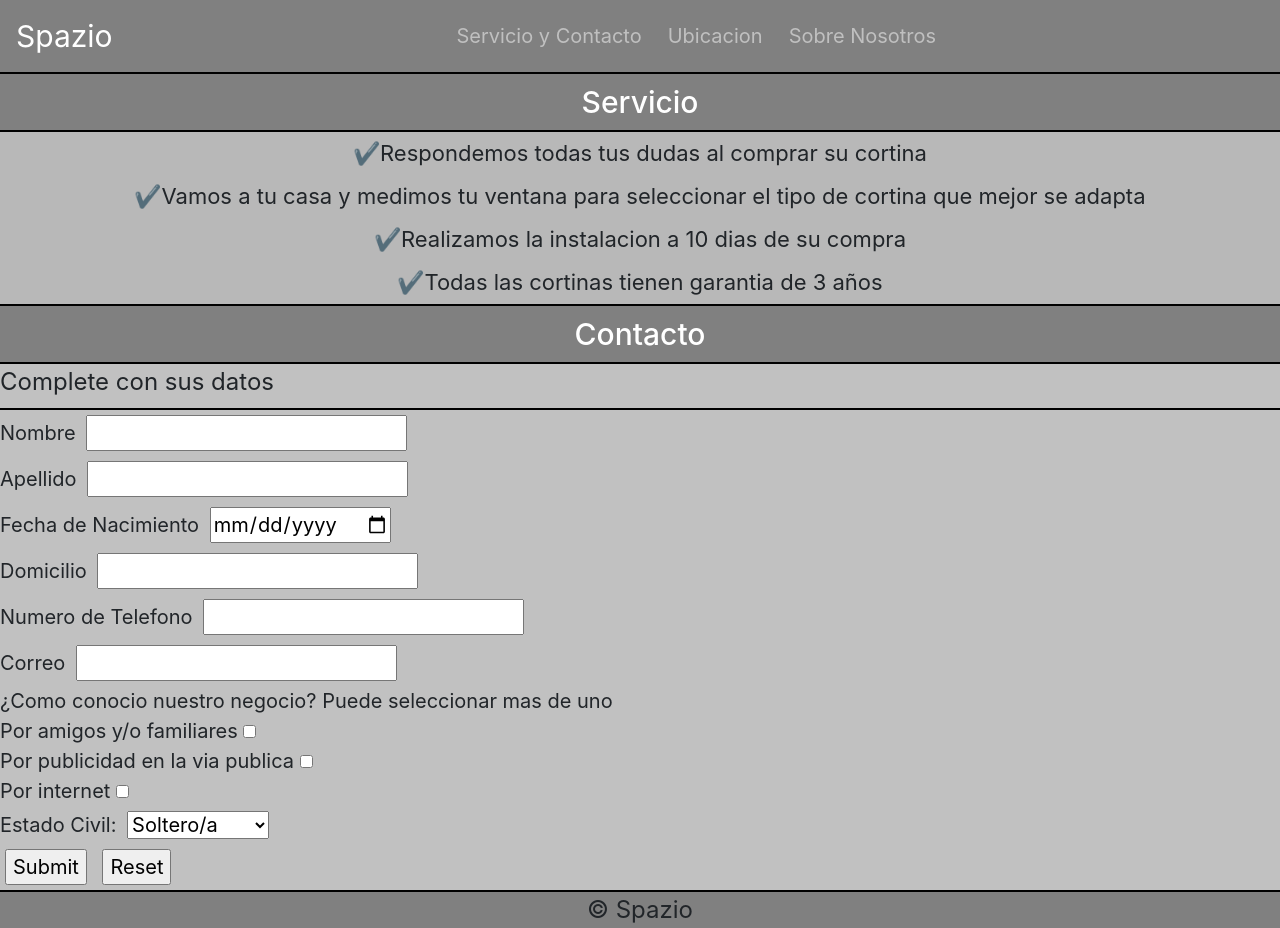
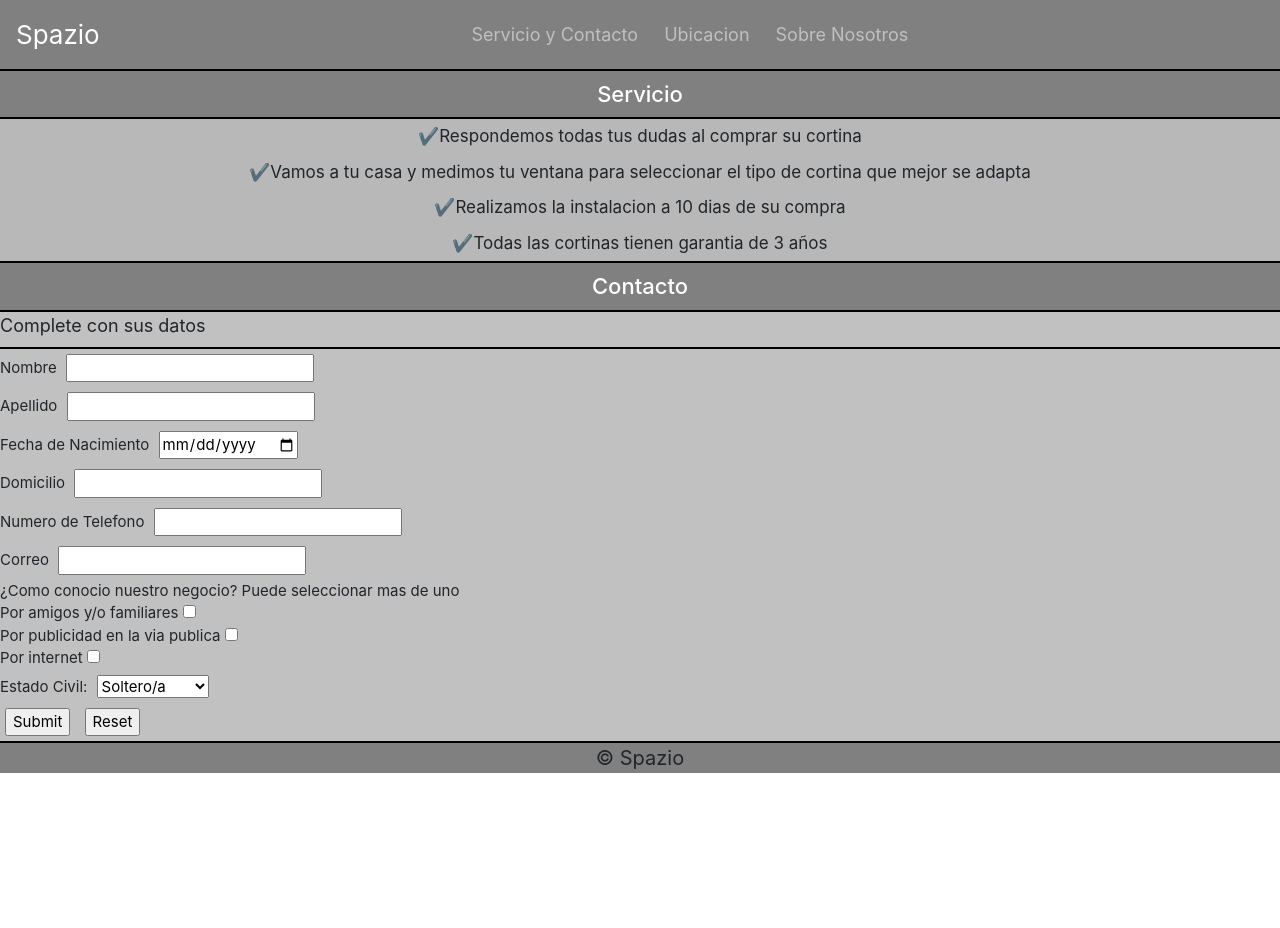
Before and after one commit to LisandroSolerCamunas/Spazio-Soler_Camu-as, a plain HTML site: page paginas/ServicioyContacto.html in a window 1280 px wide. After the commit the page ends 800 px from the top, so only its background shows below. Drawn offline with nearby package versions, Linux system fonts and the light colour scheme.

Commit message:
solucion de tamaño de fuente

```diff
--- a/index.css
+++ b/index.css
@@ -5,10 +5,10 @@
     background-color: grey
 }
 .navbar-brand{
-    font-size: 30px;
+    font-size: 26px;
 }
 .nav-link{
-    font-size: 20px;
+    font-size: 18px;
 }
 .nav-link:hover{
     color: black !important;
@@ -35,7 +35,10 @@ h2{
     padding: 10px;
     margin: 0px;
     background-color: grey;
-    font-size: 30px;
+    font-size: 22px;
+}
+h3{
+    font-size: 20px;
 }
 #cortina{
     background-image: url(./mutlimedia/cortina.jpg);
@@ -66,7 +69,7 @@ h2{
 }
 
 p{
-    font-size: 20px;
+    font-size: 18px;
 }
 hr{
     border: black 1px solid;
@@ -75,7 +78,7 @@ hr{
 footer{
     background-color: grey;
     margin: 0px;
-    font-size: 24px;
+    font-size: 20px;
     text-align: center;
 }
 .servicio{
@@ -88,12 +91,15 @@ footer{
     border: 1px black solid;
 }
 li{
-    font-size: 22px;
+    font-size: 17px;
     padding: 5px;
+}
+legend{
+    font-size: 18px;
 }
 form{
     background-color: rgba(128, 128, 128, 0.486);
-    font-size: 20px;
+    font-size: 15px;
 }
 .input{
     margin: 5px;
@@ -113,7 +119,7 @@ form{
 }
 .nosotros{
     height: 669px;
-    font-size: 25px;
+    font-size: 20px;
     margin: 0px;
     padding: 3px;
     background-image: url(./mutlimedia/cortina-gris.jpg);
@@ -159,7 +165,7 @@ form{
     }
     form{
         font-size: 15px;
-        height: 439px;
+        height: 450px;
     }
     .nosotros{
         height: 691px;
```
